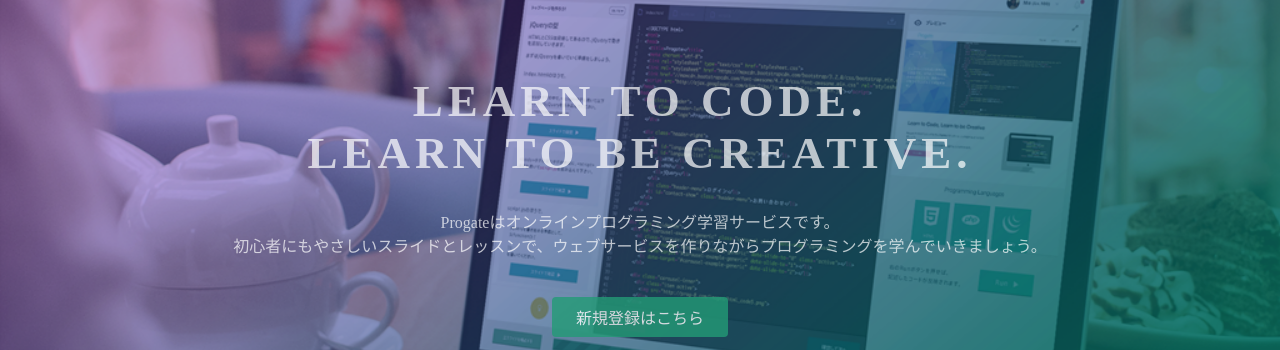
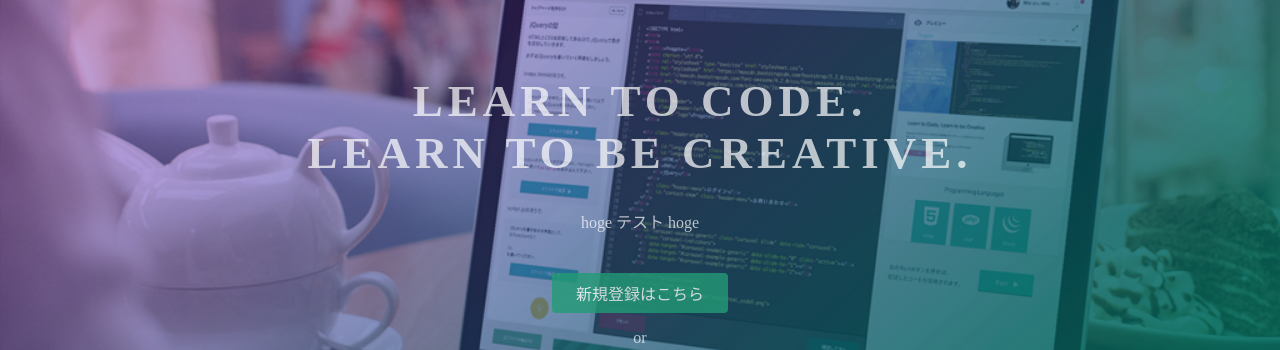
Before and after one commit to 30-ratios/30-ratios.github.io, a plain HTML site: page index.html in a window 1280 px wide. Shown: the part 135-485 px from the top of the page. Drawn offline with Linux system fonts and the light colour scheme.

Commit message:
Update index.html

```diff
--- a/index.html
+++ b/index.html
@@ -25,7 +25,7 @@
   <div class="top-wrapper">
     <div class="container">
       <h1>LEARN TO CODE.<br>LEARN TO BE CREATIVE.</h1>
-      <p>Progateはオンラインプログラミング学習サービスです。<br>初心者にもやさしいスライドとレッスンで、ウェブサービスを作りながらプログラミングを学んでいきましょう。</p>
+      <p>hoge テスト hoge</p>
       <div class="btn-wrapper">
         <a href="#" class="btn signup">新規登録はこちら</a>
         <p>or</p>
```
